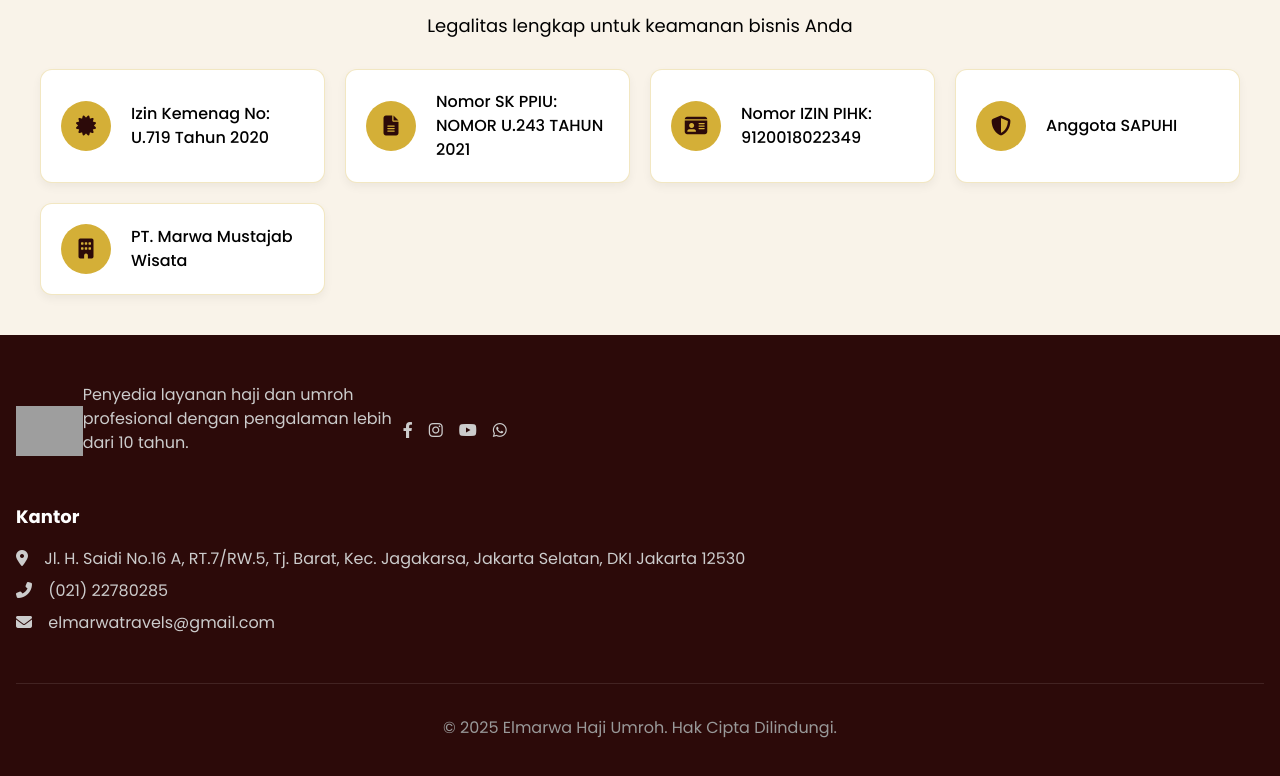
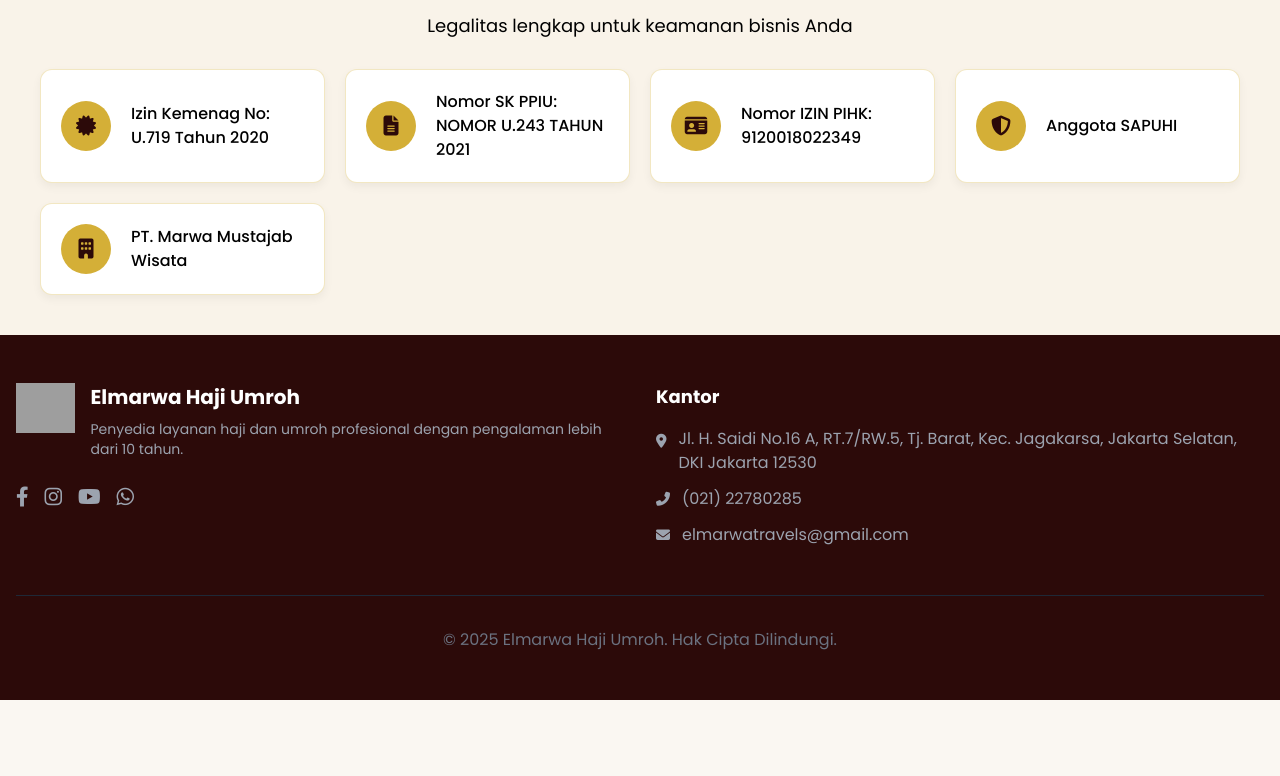
Before and after one commit to ElMarwa-Haji-Umroh/Program, a plain HTML site: page kelasreseller.html in a window 1280 px wide. Shown: the part 4165-4941 px from the top of the page. After the commit the page ends 4865 px from the top, so only its background shows below. Drawn offline with nearby package versions, Linux system fonts and the light colour scheme; grey boxes are pictures that could not be loaded.

Commit message:
Update kelasreseller.html

```diff
--- a/kelasreseller.html
+++ b/kelasreseller.html
@@ -619,41 +619,60 @@
     <!-- Footer -->
 <footer class="py-12 text-white" style="background-color: var(--dark);">
     <div class="container mx-auto px-4">
-            <div class="flex flex-col md:flex-row justify-between">
+        <div class="grid grid-cols-1 md:grid-cols-2 gap-8">
+            <!-- Kolom 1: Logo dan Deskripsi -->
             <div class="mb-8 md:mb-0">
-                    <div class="flex items-center mb-6">
-                         <div class="logo">
-                    <img src="https://assets.zyrosite.com/YbNJxp9pq2SVJ0pl/elmarwa-logo-YbNJy7Rj52Sn1Br3.png" alt="El Marwa Travel Logo">
+                <div class="flex items-start mb-6">
+                    <div class="logo mr-4">
+                        <img src="https://assets.zyrosite.com/YbNJxp9pq2SVJ0pl/elmarwa-logo-YbNJy7Rj52Sn1Br3.png"
+                             alt="El Marwa Travel Logo"
+                             class="w-16 h-auto">
                     </div>
                     <div>
-                       <p class="max-w-xs mb-6" style="color: #ccc;">
+                        <span class="text-xl font-bold text-white">Elmarwa Haji Umroh</span>
+                        <p class="mt-2 text-sm text-gray-400">
                             Penyedia layanan haji dan umroh profesional dengan pengalaman lebih dari 10 tahun.
                         </p>
                     </div>
-                    <div class="flex space-x-4">
-                        <a href="#" class="hover:text-secondary" style="color: #ccc;"><i class="fab fa-facebook-f"></i></a>
-                        <a href="#" class="hover:text-secondary" style="color: #ccc;"><i class="fab fa-instagram"></i></a>
-                        <a href="#" class="hover:text-secondary" style="color: #ccc;"><i class="fab fa-youtube"></i></a>
-                        <a href="#" class="hover:text-secondary" style="color: #ccc;"><i class="fab fa-whatsapp"></i></a>
+                </div>
+                <div class="flex space-x-4 mt-4">
+                    <a href="#" class="text-gray-400 hover:text-white transition">
+                        <i class="fab fa-facebook-f text-xl"></i>
+                    </a>
+                    <a href="#" class="text-gray-400 hover:text-white transition">
+                        <i class="fab fa-instagram text-xl"></i>
+                    </a>
+                    <a href="#" class="text-gray-400 hover:text-white transition">
+                        <i class="fab fa-youtube text-xl"></i>
+                    </a>
+                    <a href="#" class="text-gray-400 hover:text-white transition">
+                        <i class="fab fa-whatsapp text-xl"></i>
+                    </a>
                 </div>
             </div>
 
+            <!-- Kolom 2: Kontak -->
             <div>
-                        <h4 class="text-lg font-bold mb-4">Kantor</h4>
-                        <p class="mb-2" style="color: #ccc;">
-                            <i class="fas fa-map-marker-alt mr-3"></i> Jl. H. Saidi No.16 A, RT.7/RW.5, Tj. Barat, Kec. Jagakarsa, Jakarta Selatan, DKI Jakarta 12530
+                <h4 class="text-lg font-bold mb-4 text-white">Kantor</h4>
+                <div class="space-y-3">
+                    <p class="flex items-start text-gray-400">
+                        <i class="fas fa-map-marker-alt mt-1 mr-3 text-sm"></i>
+                        <span>Jl. H. Saidi No.16 A, RT.7/RW.5, Tj. Barat, Kec. Jagakarsa, Jakarta Selatan, DKI Jakarta 12530</span>
                     </p>
-                        <p class="mb-2" style="color: #ccc;">
-                            <i class="fas fa-phone-alt mr-3"></i> (021) 22780285
+                    <p class="flex items-center text-gray-400">
+                        <i class="fas fa-phone-alt mr-3 text-sm"></i>
+                        <span>(021) 22780285</span>
                     </p>
-                        <p style="color: #ccc;">
-                            <i class="fas fa-envelope mr-3"></i> elmarwatravels@gmail.com
+                    <p class="flex items-center text-gray-400">
+                        <i class="fas fa-envelope mr-3 text-sm"></i>
+                        <span>elmarwatravels@gmail.com</span>
                     </p>
                 </div>
             </div>
         </div>
 
-            <div class="border-t mt-12 pt-8 text-center" style="border-color: rgba(255,255,255,0.1); color: #999;">
+        <!-- Copyright -->
+        <div class="border-t border-gray-800 mt-12 pt-8 text-center text-gray-500">
             <p>&copy; 2025 Elmarwa Haji Umroh. Hak Cipta Dilindungi.</p>
         </div>
     </div>
```
Lines whose indentation alone changed are shown as unchanged.
